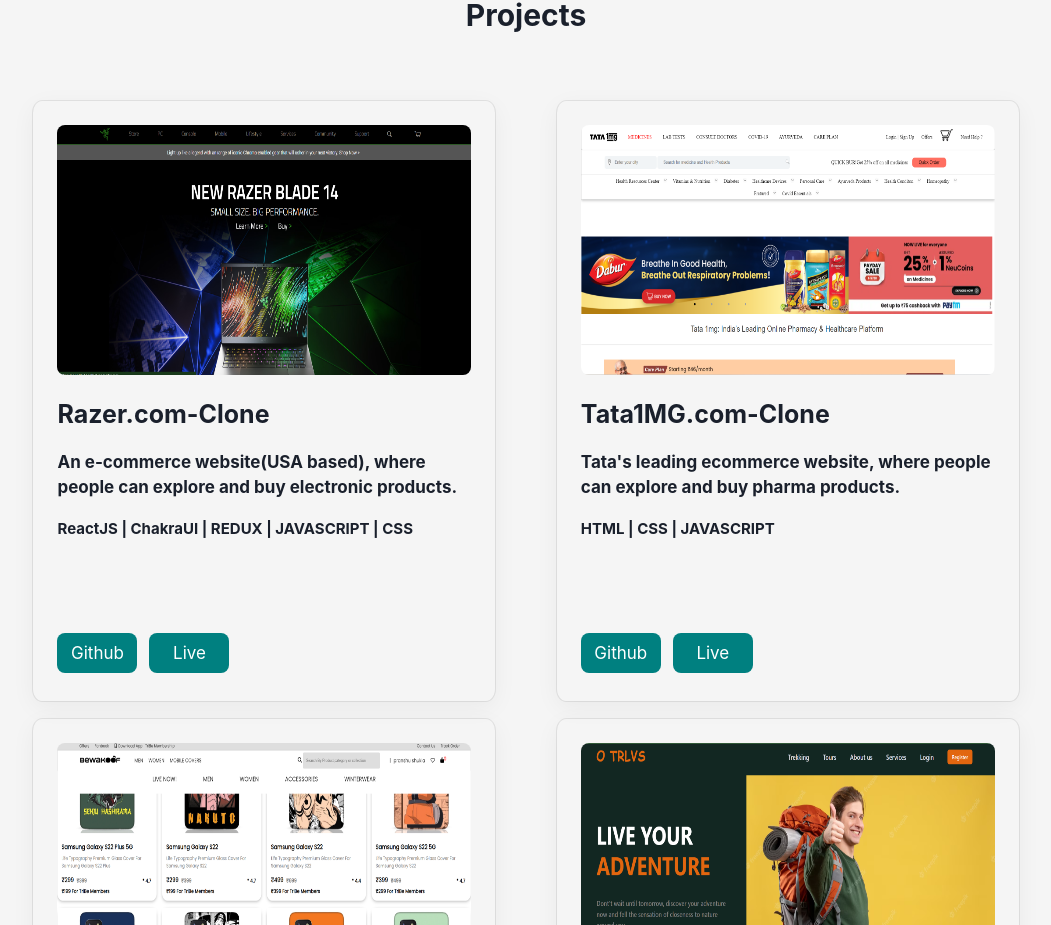
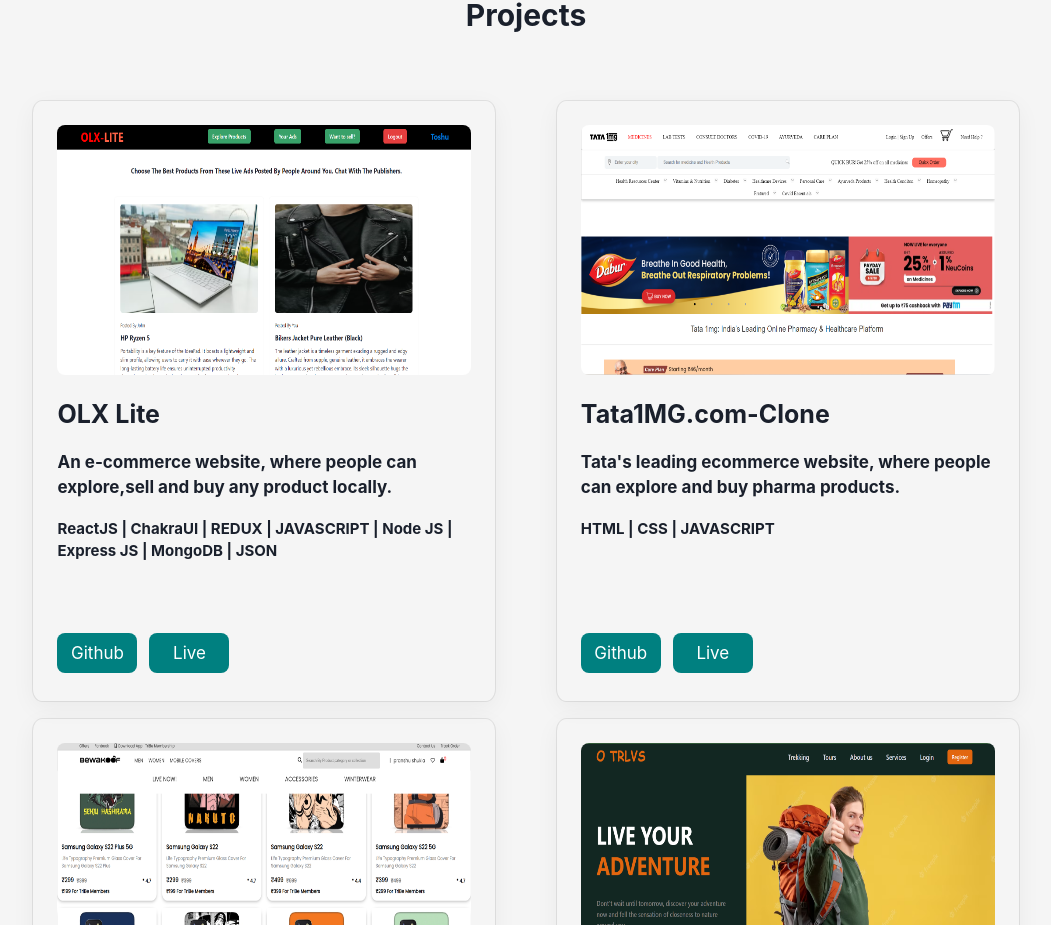
Before and after one commit to pranshushuklagithub/pranshushuklagithub.github.io, a React (Create React App) app: page / in a window 1280 px wide. Shown: the part 3879-4804 px from the top of the page, without its empty margins (114-1165 px from the left). Built offline with nearby package versions, Linux system fonts and the light colour scheme.

Commit message:
adding new proj

```diff
--- a/src/Components/Projects.jsx
+++ b/src/Components/Projects.jsx
@@ -7,12 +7,12 @@
 
     const projects = [
         {
-            name:"Razer.com-Clone",
-            image:"./Images/razer.png",
-            description:"An e-commerce website(USA based), where people can explore and buy electronic products.",
-            github:"https://github.com/hasbealam/razer.com-clone.git",
-            live:"https://cloningrazer.vercel.app/",
-            techStack : "ReactJS | ChakraUI | REDUX | JAVASCRIPT | CSS"
+            name:"OLX Lite",
+            image:"./Images/olxlite.png",
+            description:"An e-commerce website, where people can explore,sell and buy any product locally.",
+            github:"https://github.com/pranshushuklagithub/Fullstack_web_application",
+            live:"https://olxlitefs.vercel.app/",
+            techStack : "ReactJS | ChakraUI | REDUX | JAVASCRIPT | Node JS | Express JS | MongoDB | JSON"
         },
         {
             name:"Tata1MG.com-Clone",
```
Also changed, not shown: public/Images/olxlite.png (added).
